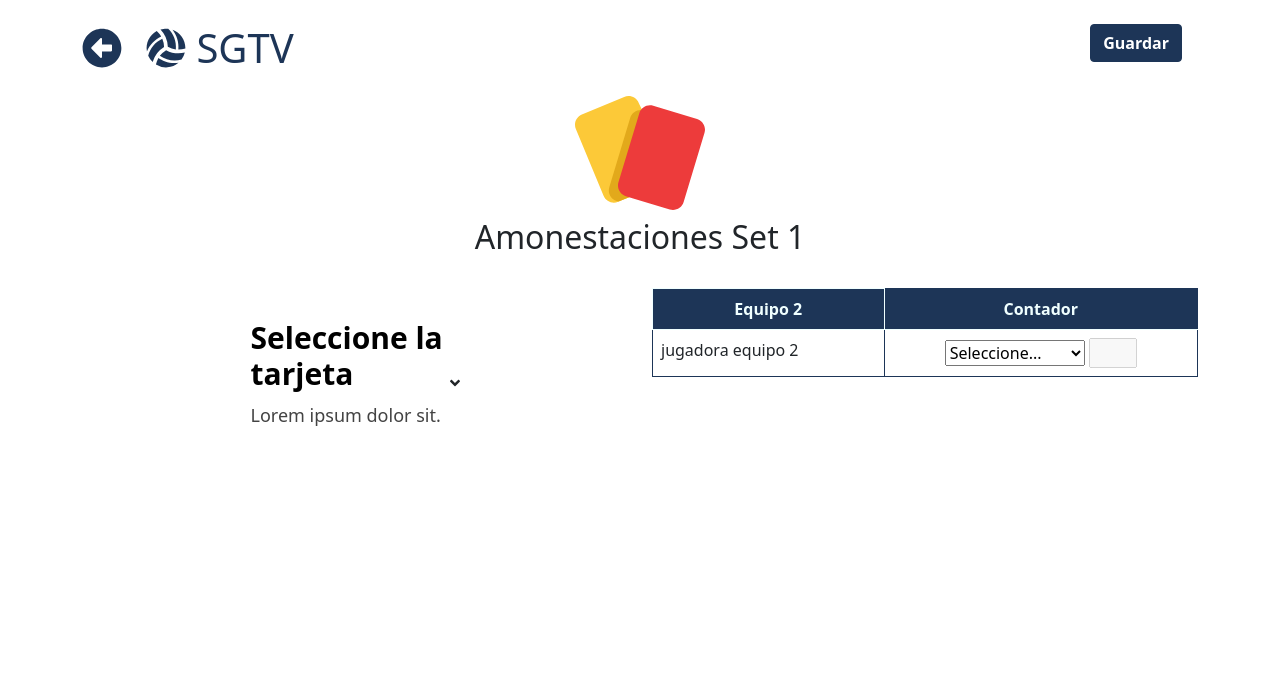
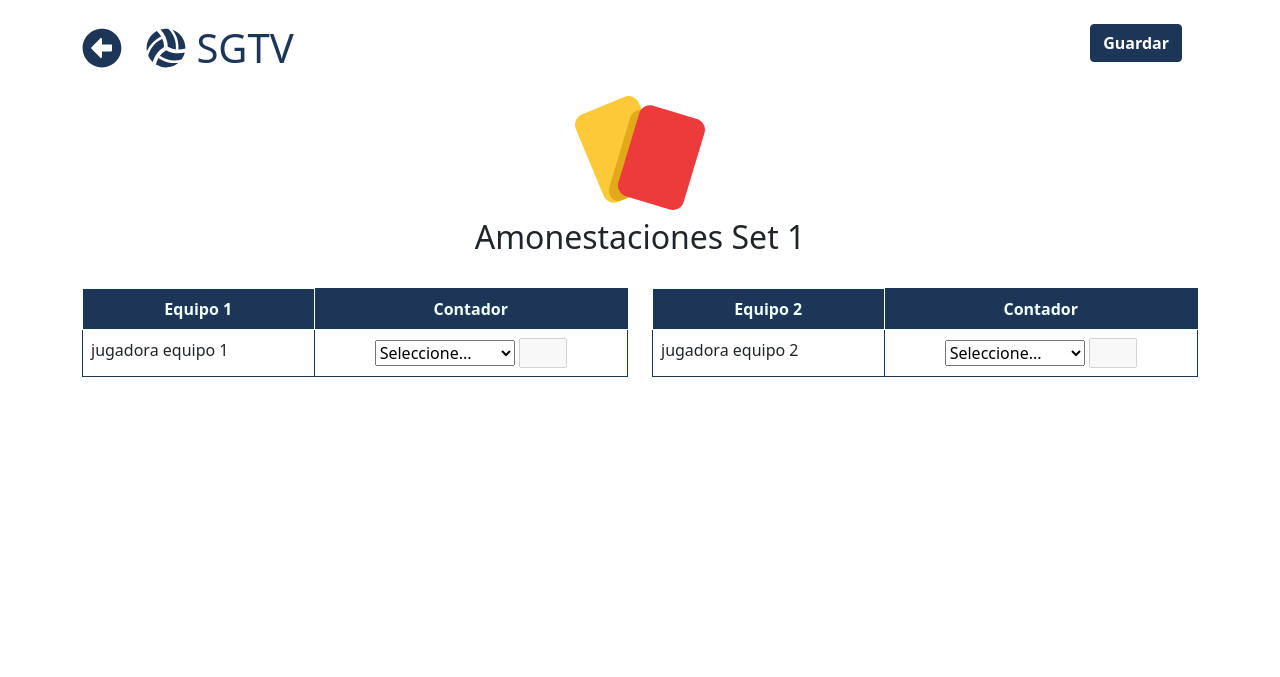
Before and after one commit to manueld1az/AplicacionWebTorneoVolleyball, a PHP site: page /torneo/interfazSet/amonestacionesSet.html in a window 1280 px wide. Shown: the top 677 px of the page. Run offline with PHP 8.4, Linux system fonts and the light colour scheme; some libraries are stand-ins or nearby versions.

Commit message:
Se termina interfaz de puntos y se procede a terminar la interfaz de amonestaciones

```diff
--- a/torneo/interfazSet/alertaPersonalizada.js
+++ b/torneo/interfazSet/alertaPersonalizada.js
@@ -1,11 +1,31 @@
-function alertaConfirmarTarjeta() {
-    Swal.fire({
+let contadorJugadora1Equipo1=0;
+let contadorJugadora1Equipo2=0;
+let equipo = "";
+
+async function  alertaConfirmarTarjeta() {
+  let tarjetaSeleccionada = "";
+
+  let tarjetaSeleccionadaEquipo1 = document.getElementById("tarjetaSeleccionadaEquipo1").value;
+  let tarjetaSeleccionadaEquipo2 = document.getElementById("tarjetaSeleccionadaEquipo2").value;
+
+  if (tarjetaSeleccionadaEquipo1 != "0" || tarjetaSeleccionadaEquipo2 != "0") {
+    if (tarjetaSeleccionadaEquipo1 == "1" || tarjetaSeleccionadaEquipo2 == "1") {
+      tarjetaSeleccionada = "amarilla";
+    } else if (tarjetaSeleccionadaEquipo1 == "2" || tarjetaSeleccionadaEquipo2 == "2") {
+      tarjetaSeleccionada = "roja";
+    }
+    if (tarjetaSeleccionadaEquipo1=="1" || tarjetaSeleccionadaEquipo1=="2"){
+        equipo = "1";
+    }else if (tarjetaSeleccionadaEquipo2=="1" || tarjetaSeleccionadaEquipo2=="2"){
+        equipo = "2";
+    }
+    const {value: confirmacion}= await Swal.fire({
       // title:
-        // text:
+      text: "Esta segur@ de sumar la tarjeta "+tarjetaSeleccionada+" a la jugadora (1) del equipo "+equipo,
       // html:
-        icon: 'warning',
-        // confirmButtonText:
-        footer: 'Por favor confirme la tarjeta ( amarilla )',
+      // icon: 'warning',
+      confirmButtonText: "Aceptar",
+      footer: "Por favor confirme la tarjeta "+tarjetaSeleccionada,
       // width:
       // padding:
       // background:
@@ -41,23 +61,36 @@ function alertaConfirmarTarjeta() {
       // 	footer:
       // }
 
-        // showConfirmButton: false,
-        // confirmButtonColor: '#1d3557',
-        // confirmButtonAriaLabel: 'Guardar',
+      showConfirmButton: true,
+      confirmButtonColor: "#1d3557",
+      confirmButtonAriaLabel: "Aceptar",
 
-        // showCancelButton:
-        // cancelButtonText:
-        // cancelButtonColor:
-        // cancelButtonAriaLabel:
+      showCancelButton: true,
+      cancelButtonText: "Cancelar",
+      cancelButtonColor: "#c21f2c",
+      cancelButtonAriaLabel: "Cancelar",
 
       // buttonsStyling:
       showCloseButton: true,
-        closeButtonAriaLabel: 'Cerrar',
+      closeButtonAriaLabel: "Cerrar",
 
+      imageUrl: "../../img/yellowCard.svg",
+      imageWidth: "7em",
+      imageHeight: "8em",
+      imageAlt: "imgAlertaTarjeta",
+    });
+    if (confirmacion){
+        if (equipo=="1"){
+            contadorJugadora1Equipo1++;
+        }else if (equipo=="2"){
+            contadorJugadora1Equipo2++;
+        }
+    }
 
-        // imageUrl:
-        // imageWidth:
-        // imageHeight:
-        // imageAlt:
-    });
+    if (equipo=="1"){
+        console.log("Los puntos del equipo 1 son:"+contadorJugadora1Equipo1);
+    }else if (equipo=="2"){
+        console.log("Los puntos del equipo 2 son:"+contadorJugadora1Equipo2);
     }
+  }
+}
--- a/torneo/interfazSet/amonestacionesSet.html
+++ b/torneo/interfazSet/amonestacionesSet.html
@@ -55,13 +55,14 @@
       </center>
       <br />
       <div class="row">
+
         <section class="col-xs-12 col-sm-6">
-          <!--<table class="table table-hover">
+          <table class="table table-hover">
             <thead>
               <tr>
                 <td class="columnaCabecera">
                   <b>
-                    <center>Equip 1</center>
+                    <center>Equipo 1</center>
                   </b>
                 </td>
                 <td>
@@ -75,55 +76,22 @@
               <tr>
                 <td>jugadora equipo 1</td>
                 <td>
-                  <center>-->
-                    <form action="">
-                      <div class="selectbox">
-                        <div class="select" id="select">
-                          <div class="contenido-select">
-                            <h1 class="titulo">Seleccione la tarjeta</h1>
-                            <p class="descripcion">Lorem ipsum dolor sit.</p>
-                          </div>
-                          <i class="fas fa-angle-down"></i>
-                        </div>
-
-                        <div class="opciones" id="opciones">
-                          <a href="#" class="opcion">
-                            <div class="contenido-opcion">
-                              <img src="../../img/cards.svg" alt="" />
-                              <div class="textos">
-                                <h1 class="titulo">Mexico</h1>
-                                <p class="descripcion">
-                                  Lorem ipsum dolor sit.
-                                </p>
-                              </div>
-                            </div>
-                          </a>
-                          <a href="#" class="opcion">
-                            <div class="contenido-opcion">
-                              <img src="../../img/cards.svg" alt="" />
-                              <div class="textos">
-                                <h1 class="titulo">España</h1>
-                                <p class="descripcion">
-                                  Consectetur adipiscing elit.
-                                </p>
-                              </div>
-                            </div>
-                          </a>
-                        </div>
-                      </div>
-
-                      <input
-                        type="hidden"
-                        name="pais"
-                        id="inputSelect"
-                        value=""
-                      />
-                    </form><!--
+                  <center>
+                    <select
+                      name="tarjetasEquipo1"
+                      id="tarjetaSeleccionadaEquipo1"
+                      onchange="alertaConfirmarTarjeta()"
+                    >
+                      <option value="0">Seleccione...</option>
+                      <option value="1">Tarjeta Amarilla</option>
+                      <option value="2">Tarjeta Roja</option>
+                    </select>
+                    <input type="number" min="0" disabled />
                   </center>
                 </td>
               </tr>
             </tbody>
-          </table>-->
+          </table>
         </section>
         <section class="col-xs-12 col-sm-6">
           <table class="table table-hover">
@@ -147,13 +115,13 @@
                 <td>
                   <center>
                     <select
-                      name=""
-                      id="tarjetaSeleccionada"
-                      onchange="alertaConfirmarTarjeta()"
+                    name="tarjetasEquipo2"
+                    id="tarjetaSeleccionadaEquipo2"
+                    onchange="alertaConfirmarTarjeta()"
                     >
-                      <option value="">Seleccione...</option>
-                      <option value="tarjetaAmarila">Tarjeta Amarilla</option>
-                      <option value="tarjetaRoja">Tarjeta Roja</option>
+                      <option value="0">Seleccione...</option>
+                      <option value="1">Tarjeta Amarilla</option>
+                      <option value="2">Tarjeta Roja</option>
                     </select>
 
                     <input type="number" min="0" disabled />
@@ -193,6 +161,8 @@
       integrity="sha512-UwcC/iaz5ziHX7V6LjSKaXgCuRRqbTp1QHpbOJ4l1nw2/boCfZ2KlFIqBUA/uRVF0onbREnY9do8rM/uT/ilqw=="
       crossorigin="anonymous"
     ></script>
-    <script src="selectPersonalizado.js"></script>
+    <!--Scripts cdn de sweetAlert2-->
+    <script src="//cdn.jsdelivr.net/npm/sweetalert2@10"></script>
+    <script src="alertaPersonalizada.js"></script>
   </body>
 </html>
--- a/torneo/interfazSet/selectPersonalizado.js
+++ /dev/null
@@ -1,19 +0,0 @@
-const select = document.querySelector('#select');
-const opciones = document.querySelector('#opciones');
-const contenidoSelect = document.querySelector('#select .contenido-select');
-const hiddenInput = document.querySelector('#inputSelect');
-
-document.querySelectorAll('#opciones > .opcion').forEach((opcion) => {
-	opcion.addEventListener('click', (e) => {
-		e.preventDefault();
-		contenidoSelect.innerHTML = e.currentTarget.innerHTML;
-		select.classList.toggle('active');
-		opciones.classList.toggle('active');
-		hiddenInput.value = e.currentTarget.querySelector('.titulo').innerText;
-	});
-});
-
-select.addEventListener('click', () => {
-	select.classList.toggle('active');
-	opciones.classList.toggle('active');
-});
--- a/torneo/interfazSet/set.css
+++ b/torneo/interfazSet/set.css
@@ -42,137 +42,12 @@ td {
   border: #1d3557 1px solid;
 }
 
-input{
+input {
   width: 3em;
 }
 
-/*  Select personalizado  */
-
-a {
-	text-decoration: none;
-}
-
-.contenedor {
-	width: 90%;
-	max-width: 1000px;
-	margin: auto;
-	padding: 40px 0;
-}
-
-.selectbox {
-	width: 50%;
-	margin: auto;
-	position: relative;
-}
-
-.select {
-	background: #fff;
-	width: 100%;
-	box-shadow: 0px 0px 0px rgba(0, 0, 0, .16);
-	border-radius: 10px;
-	cursor: pointer;
-	display: flex;
-	justify-content: space-between;
-	align-items: center;
-	transition: .2s ease all;
-	margin-bottom: 30px;
-	padding: 30px;
-	position: relative;
-	z-index: 200;
-	border: 2px solid transparent;
-}
-
-.select .active,
-.select:hover {
-	box-shadow: 0px 5px 10px rgba(0, 0, 0, .16);
-	border: 2px solid #213f8f;
-}
-
-.select .active:before {
-	content: "";
-	display: block;
-	height: 0;
-	width: 0;
-	border-top: 15px solid #213f8f;
-	border-right: 15px solid transparent;
-	border-bottom: 15px solid transparent;
-	border-left: 15px solid transparent;
-	position: absolute;
-	bottom: -30px;
-	left: calc(50% - 15px);
-}
-
-.select i {
-	font-size: 30px;
-	margin-left: 30px;
-	color: #213f8f;
-}
-
-.titulo {
-	margin-bottom: 10px;
-	color: #000;
-	font-weight: 600;
-	font-size: 30px;
-}
-
-.descripcion {
-	font-size: 18px;
-	color: #434343;
-}
-
-.opciones {
-	background: #fff;
-	border-radius: 10px;
-	box-shadow: 0px 5px 10px rgba(0,0,0,.16);
-	max-height: 400px;
-	overflow: auto;
-	z-index: 100;
-	width: 100%;
-	display: none;
-}
-
-.opciones .active {
-	display: block;
-	animation: fadeIn .3s forwards;
-}
-
-@keyframes fadeIn {
-	from {
-		transform: translateY(-200px) scale(.5);
-	}
-	to {
-		transform: translateY(0) scale(1);
-	}
-}
-
-.contenido-opcion {
-	width: 100%;
-	display: flex;
-	align-items: center;
-	transition: .2s ease all;
-}
-
-.opciones .contenido-opcion {
-	padding: 30px;
-}
-
-.contenido-opcion img {
-	width: 60px;
-	height: 60px;
-	margin-right: 30px;
-}
-
-.opciones .contenido-opcion:hover {
-	background: #213F8F;
-}
-
-.opciones .contenido-opcion:hover .titulo,
-.opciones .contenido-opcion:hover .descripcion {
-	color: #fff;
-}
-
-@media screen and (max-width: 800px){
+/*@media screen and (max-width: 800px){
 	.selectbox {
 		width: 100%;
 	}
-}
+}*/
```
Also changed, not shown: img/redCard.svg (added), img/yellowCard.svg (added). Lines whose indentation alone changed are shown as unchanged.
